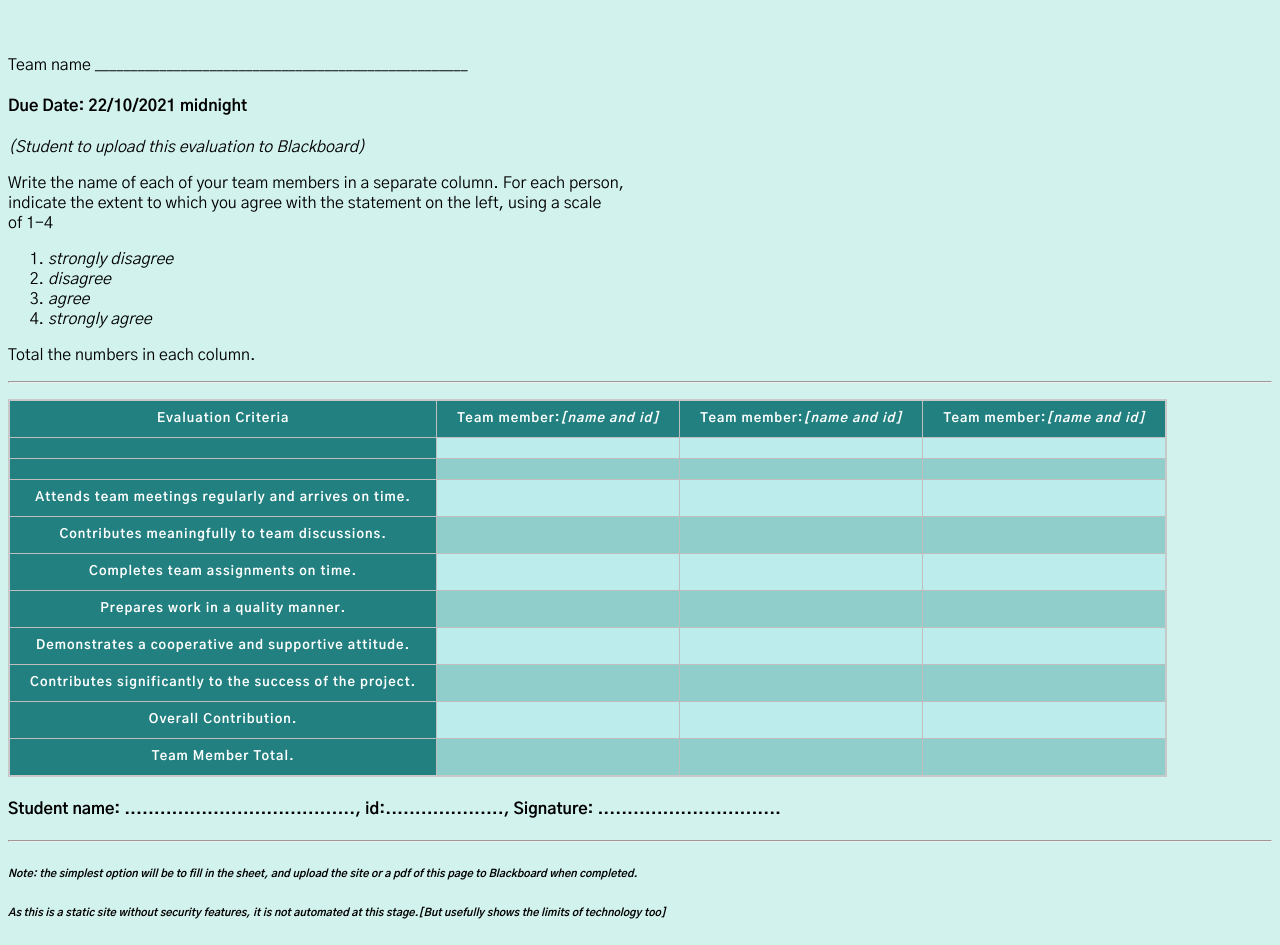
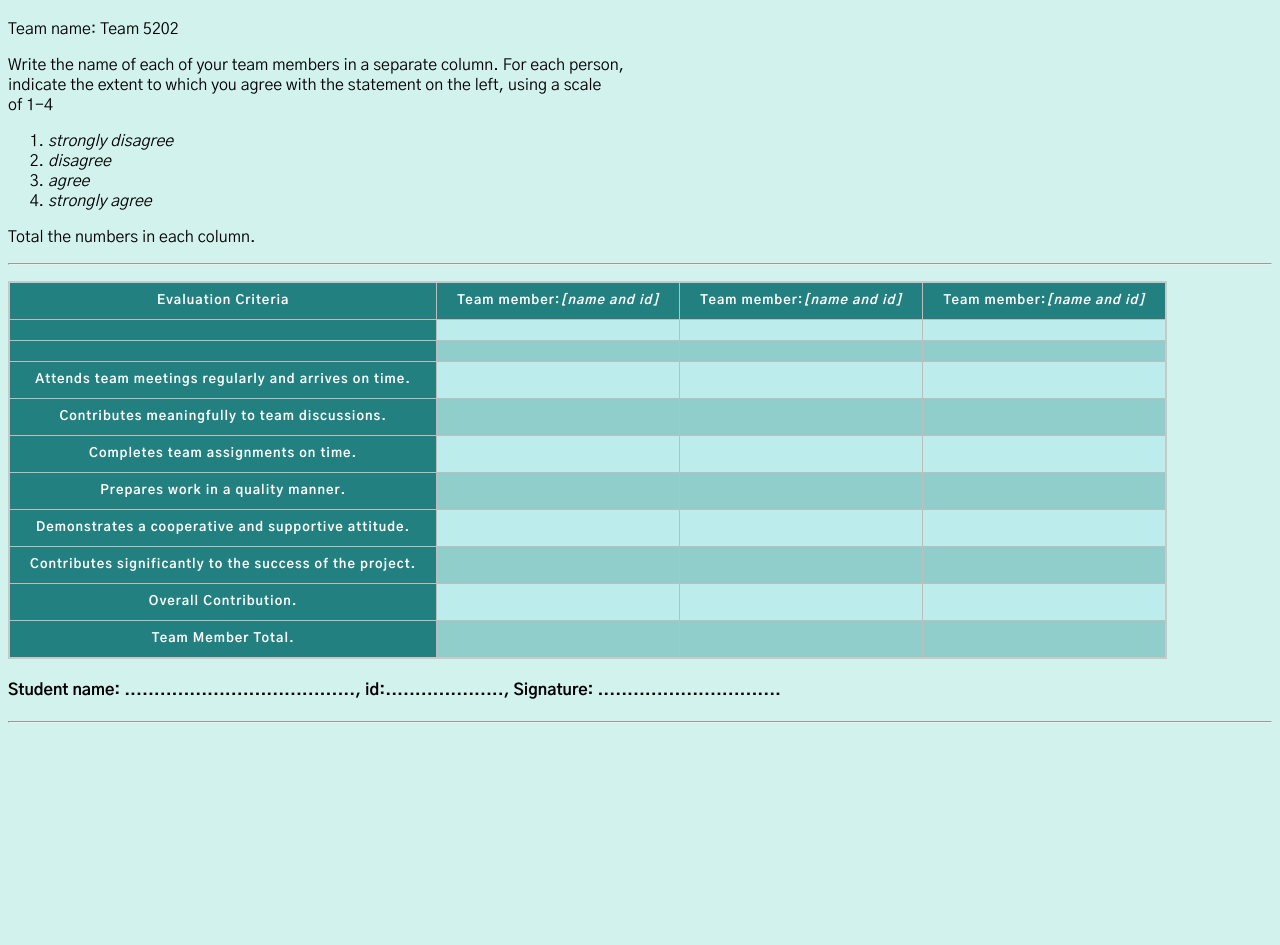
Before and after one commit to Melatone/team5202, a plain HTML site: page misc/evaluation.html in a window 1280 px wide. Shown: the part 120-1065 px from the top of the page. After the commit the page ends 851 px from the top, so only its background shows below. Drawn offline with Linux system fonts and the light colour scheme.

Commit message:
Update evaluation.html

```diff
--- a/misc/evaluation.html
+++ b/misc/evaluation.html
@@ -28,10 +28,10 @@
 	  }
 	}
 	</script>
-<h1>Peer Evaluation Form for Team Work [Private Page]</h1><br>
-<p>Team name ____________________________________________________</p>
+<h1>Peer Evaluation Form for Team Work [Private Page]</h1>
+<p>Team name: Team 5202</p>
 
-<h4>Due Date:  22/10/2021  midnight </h4><p><em>(Student to upload this evaluation to Blackboard)</em></p>
+
 
 
 <p>Write the name of each of your team members in a separate column. For each person,<br>
@@ -130,7 +130,5 @@
 
 <p><h4>Student name: ......................................., id:...................., Signature: ...............................</p></h4>
 <hr/>
-<p><h6><em>Note: the simplest option will be to fill in the sheet, and upload the site or a pdf of this page to Blackboard when completed.</p></h6></em>
- <p><h6><em>As this is a static site without security features, it is not automated at this stage.[But usefully shows the limits of technology too]</p></h6></em>
 </body>
 </html>
```
